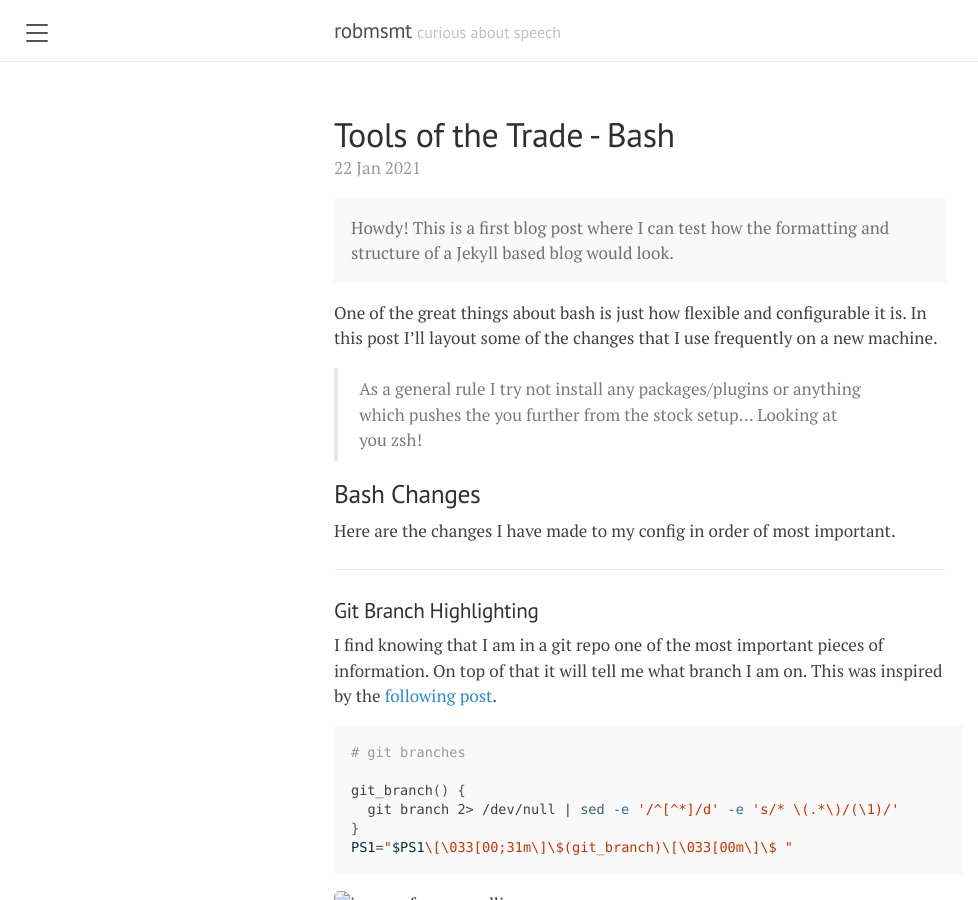
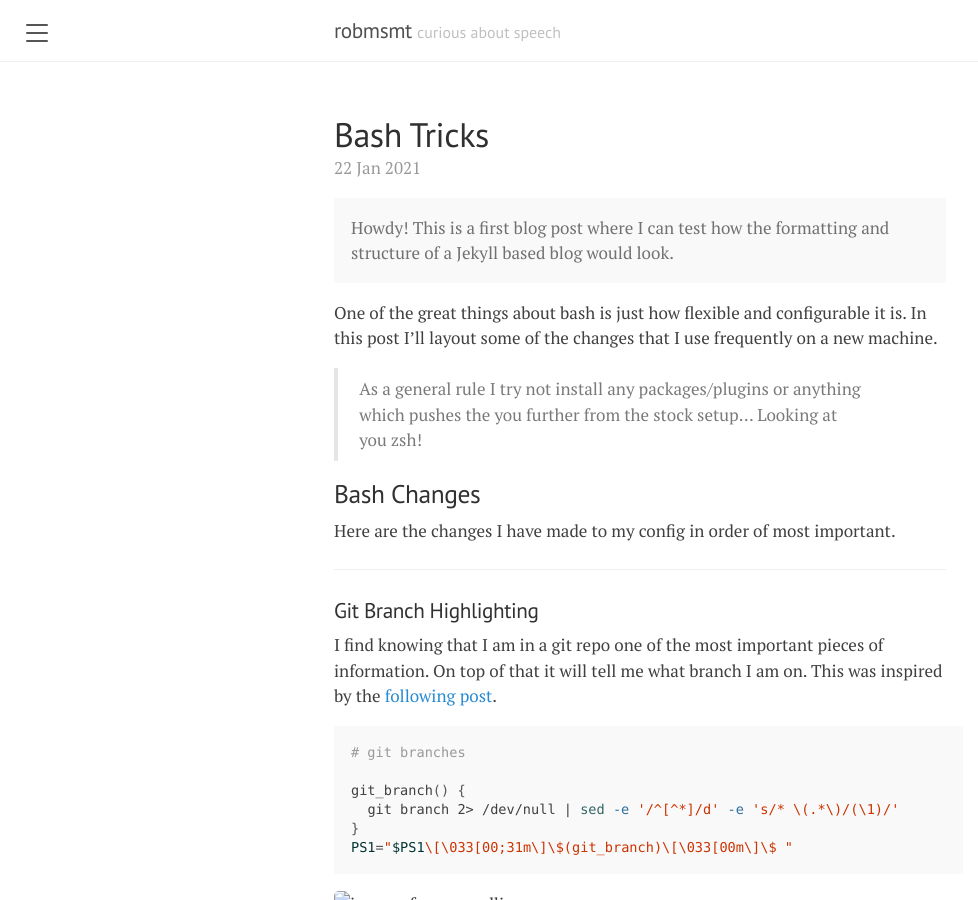
Before and after one commit to robmsmt/robmsmt.github.io, a Jekyll site: the page built from _posts/2021-01-22-bashrc.md, in a window 1280 px wide and 900 px high. Shown: the whole window, without its empty margins (0-978 px from the left). Built offline with Jekyll 4.4.1, drawn with Linux system fonts in a browser that asks for light colours.

Commit message:
quick commit

```diff
--- a/_posts/2021-01-22-bashrc.md
+++ b/_posts/2021-01-22-bashrc.md
@@ -1,6 +1,6 @@
 ---
 layout: post
-title: Tools of the Trade - Bash
+title: Bash Tricks
 ---
 
 
```
